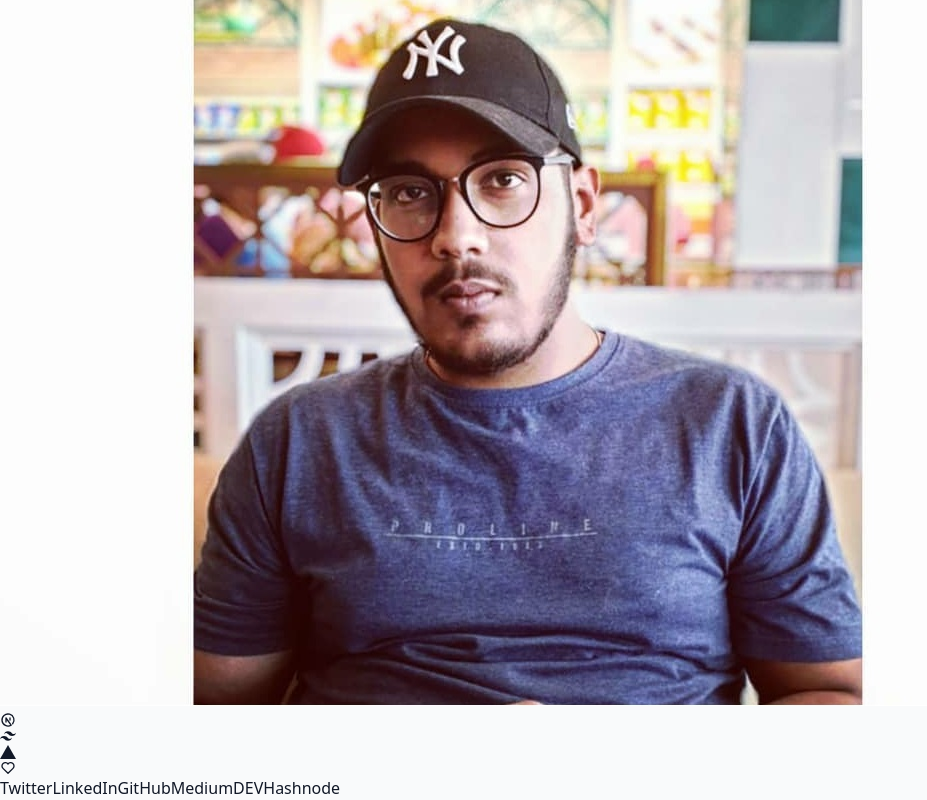
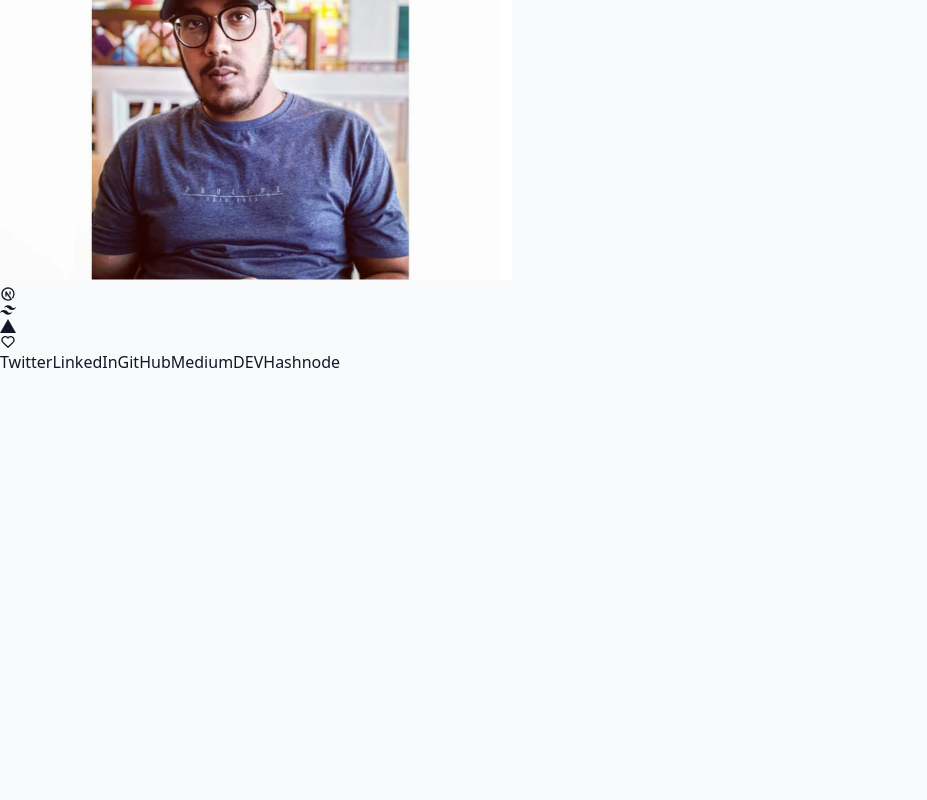
Before and after one commit to jaimanyash/portfolio-website, a Next.js app: page / in a window 1280 px wide. Shown: the part 1954-2754 px from the top of the page, without its empty margins (0-927 px from the left). After the commit the page ends 2328 px from the top, so only its background shows below. Built offline with nearby package versions, Linux system fonts and the light colour scheme.

Commit message:
Commit on Main

```diff
--- a/Components/Logo.js
+++ b/Components/Logo.js
@@ -3,9 +3,8 @@ import Link from "next/Link";
 
 const Logo = () => {
   return (
-    <>
-      <div className="sticky py-2 md:py-9 md:mb-0">
-        <div className="container px-60 mx-auto lg:max-w-4xl flex items-center justify-between"></div>
+      <div className="py-2 md:py-9 md:mb-0">
+        <div className="container px-2 mx-auto mr-10 lg:max-w-4xl flex items-baseline justify-between">
         <Link href="/">
           <a
             className={
@@ -15,11 +14,10 @@ const Logo = () => {
             YASH J.{" "}
           </a>
         </Link>
-      </div>
       <ul className="flex">
         <li className="mr-6">
           <Link href="/">
-            <a className="my-16 flex items-center space-x-1 ">
+            <a className="  my-16  flex items-center space-x-1 ">
               <span className="  text-gray-700 dark:text-gray-200 font-normal text-xl tracking-tight whitespace-nowrap hover:text-cyan-500">
                 Home
               </span>
@@ -50,14 +48,15 @@ const Logo = () => {
         <li className="mr-6">
           <Link href="/">
             <a className="my-16 flex items-center space-x-1">
-              <span className=" text-gray-700 dark:text-gray-200 font-normal text-xl tracking-tight whitespace-nowrap hover:text-cyan-500">
+              <span className=" text-gray-700 dark:text-gray-200 font-normal text-xl tracking-tight whitespace-nowrap ">
                 Blog
               </span>
             </a>
           </Link>
         </li>
       </ul>
-    </>
+    </div>
+    </div>
   );
 };
 
--- a/Sections/Footer.js
+++ b/Sections/Footer.js
@@ -6,9 +6,9 @@ const Footer = () => {
   return (
     <div className="mt-12 lg:mt-18 sm:pb-36 sm:py-12 py-6">
       <div className="max-w-4xl px-4 mx-auto text-gray-600 dark:text-white">
-        <div className="pb-8 mb-2 border-t-2 border-gray-300 dark:border-white-300"></div>
-        <div className="flex flex-col justify-between lg:flex-row items-center">
-      <p>
+         <div className="pb-8 mb-2 border-t-2 border-gray-300 dark:border-white-300"></div>
+         <div className="flex flex-col justify-between lg:flex-row items-center">
+
             <ul className="flex">
               <li className="mr-4">
                 <TbBrandNextjs className="w-8 h-8 dark:text-gray-200 hover:text-slate-300 dark:hover:text-slate-300" />
@@ -23,7 +23,7 @@ const Footer = () => {
                 <TbHeart className="w-8 h-8 dark:text-gray-200 hover:text-red-600 dark:hover:text-slate-500" />
               </li>
             </ul>
-          </p>
+
           <div className="flex flex-wrap pt-2 sm:space-x-4 space-x-2 font-medium lg:pt-0">
             <a
               href="#"
--- a/Sections/Header.js
+++ b/Sections/Header.js
@@ -32,7 +32,7 @@ const Header = () => {
 
   return (
     <header className="h-15 dark:border-gray-700">
-      <div className="px-4 sm:px-4 py-4 flex justify-between items-center">
+      <div className="sm:px-4 py-4 flex justify-between items-center">
         {/* Logo */}
         <Logo />
 
--- a/Sections/Hero.js
+++ b/Sections/Hero.js
@@ -1,10 +1,10 @@
 import { FaReact, FaHtml5, FaCss3, FaNodeJs } from "react-icons/fa";
 import { SiJavascript, SiTailwindcss } from "react-icons/si";
-import Image from "next/image"
-import profile from "../Images/me.jpg"
+import Image from "next/image";
+import profile from "../Images/me.jpg";
 
 const Hero = () => {
-return(
+  return (
     <section className="text-gray-600">
       <div className="container mx-auto flex px-2 py-16 md:flex-row flex-col items-center">
         <div className="md:w-1/2 flex flex-col md:items-start mb-16 md:mb-0 items-center text-center">
@@ -19,15 +19,16 @@ return(
           <p className="text-lg sm:text-md text-left text-gray-500 dark:text-gray-200">
             💡 A student, developer and most importantly, <b>a learner.</b>
           </p>
-       <br/>
+          <br />
           <p className="text-lg sm:text-md text-left text-gray-500 dark:text-gray-200">
-       Currently developing sites using React
-       and learning new technologies in my free time. New to
-       Next.js, Tailwindcss and Figma.
-       </p><br />
-       <p className="text-lg sm:text-md text-left text-gray-500 dark:text-gray-200">Welcome to my digital garden, where I share what I'm learning
-       about shipping great products, becoming a better developer and
-       growing a career in tech.
+            Currently developing sites using React and learning new technologies
+            in my free time. New to Next.js, Tailwindcss and Figma.
+          </p>
+          <br />
+          <p className="text-lg sm:text-md text-left text-gray-500 dark:text-gray-200">
+            Welcome to my digital garden, where I share what I'm learning about
+            shipping great products, becoming a better developer and growing a
+            career in tech.
           </p>
           <br />
           <br></br>
@@ -57,20 +58,20 @@ return(
           </ul>
         </div>
 
-   <div className="flex flex-wrap justify-center">
-   <div className="w-11/12 sm:w-11/12 px-2">
+        <div className="flex flex-row sm:mb-40 sm:pl-24 mb-10">
           <Image
             src={profile}
             alt="Profile"
             priority={true}
-                 className="shadow-lg rounded-full max-w-full h-auto align-middle border-none"
+            className="rounded shadow-lg"
+            width={512}
+            height={426}
             placeholder="blur"
           />
         </div>
       </div>
- </div>
     </section>
   );
-}
+};
 
 export default Hero;
--- a/Sections/Layout.js
+++ b/Sections/Layout.js
@@ -12,7 +12,7 @@ const Layout = ({ children }) => {
 
       <div className="min-h-screen mx-auto max-w-4xl flex flex-col">
         <Header />
-        <main className="flex-grow container mx-auto max-w-4xl px-4 sm:px-6">
+        <main className="flex-auto container mx-auto max-w-4xl sm:px-4">
           {children}
         </main>
         <Footer />
--- a/pages/index.tsx
+++ b/pages/index.tsx
@@ -1,11 +1,11 @@
 import React from "react";
 import Layout from "../sections/Layout";
-import Hero from "../Sections/Hero.js"
+import Hero from "../Sections/Hero"
 
 export default function Home() {
   return (
     <Layout>
-     <Hero></Hero>
+     <Hero/>
     </Layout>
   );
 }
```
Also changed, not shown: Components/Navigation.js (deleted, +0 -20 lines). Lines whose indentation alone changed are shown as unchanged.
